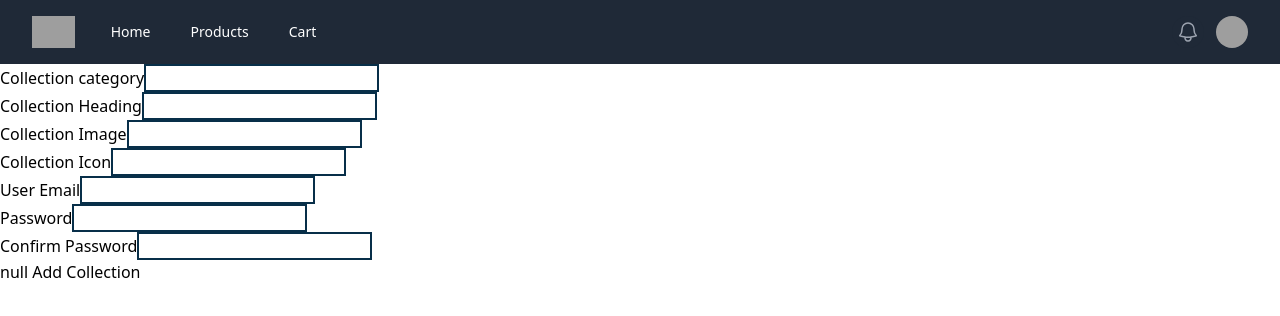
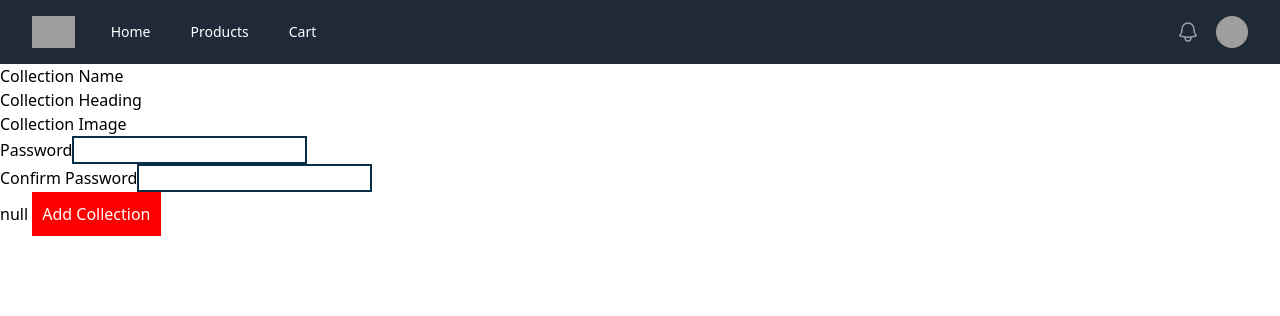
Before and after one commit to frontenddevtrainer/educommerce-aug, an Angular app: page /admin/create-collection in a window 1280 px wide. Shown: the top 316 px of the page. Built offline with nearby package versions, Linux system fonts and the light colour scheme; grey boxes are pictures that could not be loaded.

Commit message:
Custom validator directive for compare.

```diff
--- a/src/app/components/forms/create-collection-template/create-collection-template.component.html
+++ b/src/app/components/forms/create-collection-template/create-collection-template.component.html
@@ -1,6 +1,7 @@
 <form
   #createCollectionForm="ngForm"
   (ngSubmit)="addCollection(createCollectionForm)"
+  [match]="['password', 'confirmPassword']"
 >
   <p>
     <label>Collection Name</label>
@@ -11,7 +12,9 @@
       #name="ngModel"
       [(ngModel)]="formData.name"
     />
-    <span *ngIf="name.invalid && name.touched" class="text-red-800">This is required</span>
+    <span *ngIf="name.invalid && name.touched" class="text-red-800"
+      >This is required</span
+    >
   </p>
 
   <p>
@@ -23,7 +26,9 @@
       #heading="ngModel"
       [(ngModel)]="formData.heading"
     />
-    <span *ngIf="heading.invalid && heading.touched" class="text-red-800">This is required</span>
+    <span *ngIf="heading.invalid && heading.touched" class="text-red-800"
+      >This is required</span
+    >
   </p>
 
   <p>
@@ -39,8 +44,31 @@
     Dirty: {{name.dirty}}
     Pristine: {{name.pristine}} -->
   </p>
+
+  <p>
+    <label>Password</label>
+    <input
+      class="border-2 border-sky-950"
+      type="text"
+      #password="ngModel"
+      name="password"
+      [(ngModel)]="formData.password"
+    />
+  </p>
+
+  <p>
+    <label>Confirm Password</label>
+    <input
+      class="border-2 border-sky-950"
+      type="text"
+      #confirmPassword="ngModel"
+      name="confirmPassword"
+      [(ngModel)]="formData.confirmPassword"
+    />
+  </p>
+  {{ password?.errors | json }}
+
   <button
-
     [ngStyle]="{ backgroundColor: createCollectionForm.invalid ? 'red' : '' }"
     type="submit"
   >
--- a/src/app/components/forms/create-collection-template/create-collection-template.component.ts
+++ b/src/app/components/forms/create-collection-template/create-collection-template.component.ts
@@ -1,11 +1,12 @@
 import { CommonModule } from '@angular/common';
 import { Component } from '@angular/core';
 import { FormsModule } from '@angular/forms';
+import { MatchValidatorDirective } from '../../../validators/match.validator';
 
 @Component({
   selector: 'edu-create-collection-template',
   standalone: true,
-  imports: [FormsModule, CommonModule],
+  imports: [FormsModule, CommonModule, MatchValidatorDirective],
   templateUrl: './create-collection-template.component.html',
   styleUrl: './create-collection-template.component.css',
 })
@@ -14,7 +15,9 @@ export class CreateCollectionTemplateComponent {
   formData = {
     name : "",
     heading: "",
-    image: ""
+    image: "",
+    password : "",
+    confirmPassword: ""
   }
 
   addCollection(form: any) {
--- a/src/app/pages/admin/create-collection-page/create-collection-page.component.html
+++ b/src/app/pages/admin/create-collection-page/create-collection-page.component.html
@@ -1,5 +1,5 @@
 <!-- Reactive Form -->
-<edu-create-collection></edu-create-collection>
+<!-- <edu-create-collection></edu-create-collection> -->
 
 <!-- Template Drive Form -->
-<!-- <edu-create-collection-template></edu-create-collection-template> -->
+<edu-create-collection-template></edu-create-collection-template>
--- a/src/app/validators/match.validator.ts
+++ b/src/app/validators/match.validator.ts
@@ -1,4 +1,10 @@
-import { AbstractControl, ValidationErrors } from '@angular/forms';
+import { Directive, Input } from '@angular/core';
+import {
+  AbstractControl,
+  NG_VALIDATORS,
+  ValidationErrors,
+  Validator,
+} from '@angular/forms';
 
 export function match(controlOne: string, controlTwo: string) {
   return function (form: AbstractControl): ValidationErrors | null {
@@ -18,3 +24,22 @@ export function match(controlOne: string, controlTwo: string) {
     }
   };
 }
+
+@Directive({
+  selector: '[match]',
+  standalone: true,
+  providers: [
+    {
+      provide: NG_VALIDATORS,
+      useExisting: MatchValidatorDirective,
+      multi: true,
+    },
+  ],
+})
+export class MatchValidatorDirective implements Validator {
+  @Input('match') controlName: string[] = [];
+
+  validate(form: AbstractControl): ValidationErrors | null {
+    return match(this.controlName[0], this.controlName[1])(form);
+  }
+}
```
